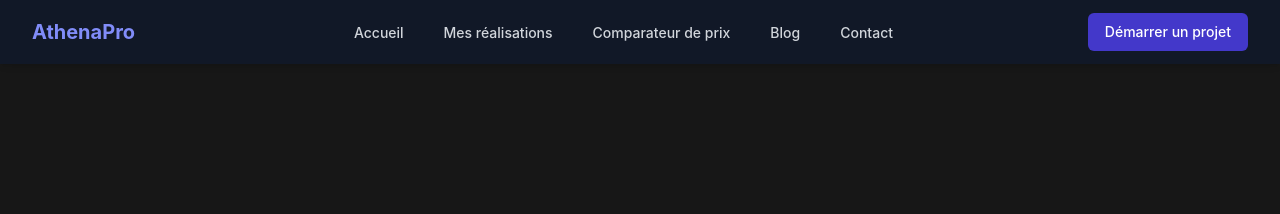
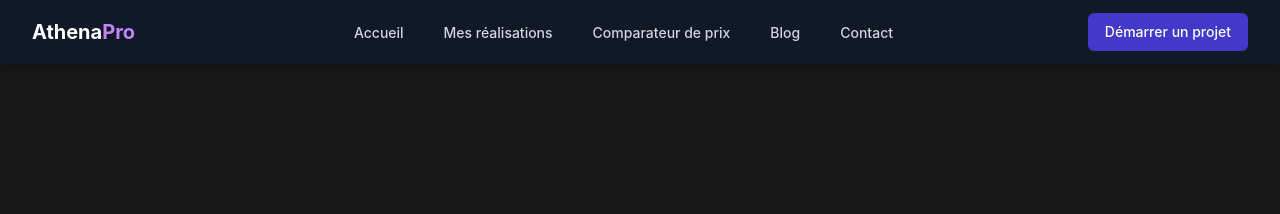
Before and after one commit to Portfolio-professionnal/AthenaPro, a Jekyll site: the page built from Blog.html, in a window 1280 px wide. Shown: the top 214 px of the page. Built offline with Jekyll 4.4.1, drawn with Linux system fonts in a browser that asks for light colours; nearby versions of some CDN libraries; comment, search, counter and statistics services are not loaded.

Commit message:
Update default.html

```diff
--- a/_layouts/default.html
+++ b/_layouts/default.html
@@ -63,7 +63,7 @@
         <div class="flex justify-between h-16">
           <!-- Logo -->
           <div class="flex-shrink-0 flex items-center">
-            <a href="#" class="font-bold text-xl text-indigo-400">AthenaPro</a>
+            <a href="#" class="text-xl font-bold text-white">Athena<span class="text-purple-400">Pro</span></a>
           </div>
 
           <!-- Desktop Navigation -->
```
